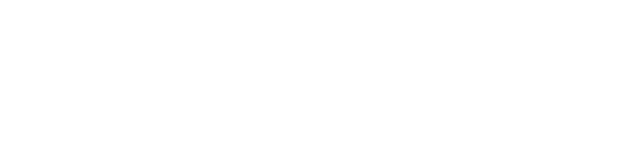
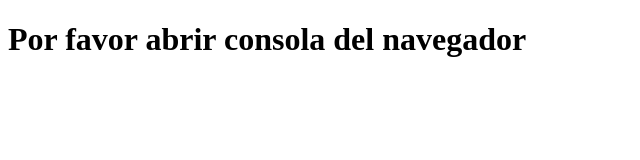
Before and after one commit to JeykerSalinas/deasf-o-multiplicaci-n, a plain HTML site: page index2.html in a window 1280 px wide. Shown: the whole page, without its empty margins (0-640 px from the left). Drawn offline with Linux system fonts and the light colour scheme.

Commit message:
Adding text

```diff
--- a/index2.html
+++ b/index2.html
@@ -7,6 +7,7 @@
     <title>Document</title>
 </head>
 <body>
+    <h1>Por favor abrir consola del navegador</h1>
     <script src="./assets/js/script2.js"></script>
 </body>
 </html>
```
